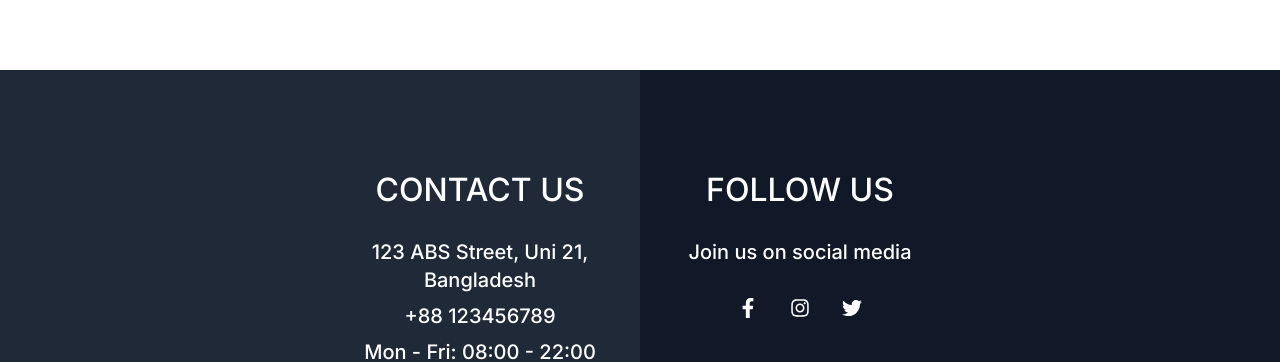
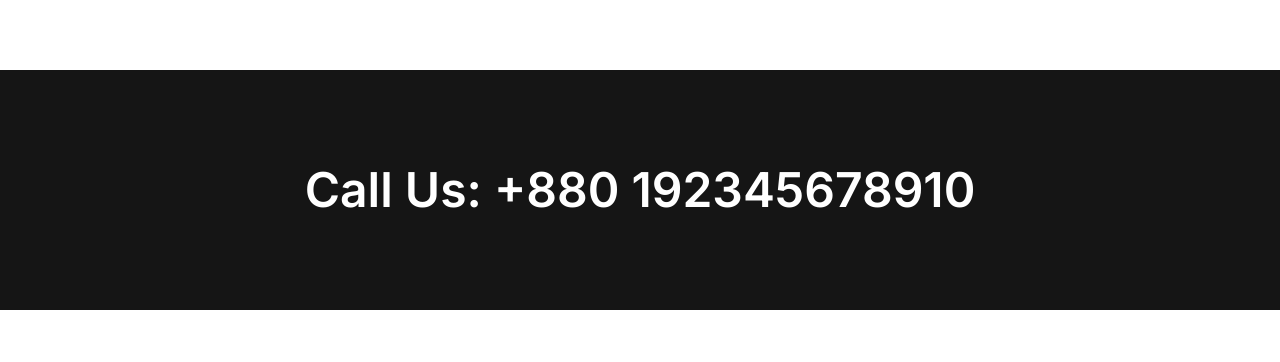
Before and after one commit to rockydey/bistro-boss-phb9-client, a React (Vite) app: page / in a window 1280 px wide. Shown: the part 2518-2880 px from the top of the page. Built offline with nearby package versions, Linux system fonts and the light colour scheme; no server answers.

Commit message:
call us section complete

```diff
--- /dev/null
+++ b/src/components/HomeComponents/CallUs/CallUs.jsx
@@ -0,0 +1,13 @@
+const CallUs = () => {
+  return (
+    <div className='max-w-screen-xl mx-auto my-24'>
+      <div className='bg-color3 py-24'>
+        <p className='font-semibold text-2xl md:text-5xl text-color4 text-center'>
+          Call Us: +880 192345678910
+        </p>
+      </div>
+    </div>
+  );
+};
+
+export default CallUs;
--- a/src/components/HomeComponents/Menu/Menu.jsx
+++ b/src/components/HomeComponents/Menu/Menu.jsx
@@ -25,7 +25,7 @@ const Menu = () => {
   return (
     <div className='max-w-screen-xl mx-auto my-24'>
       <SectionTitle heading='FROM OUR MENU' subHeading='Check it out' />
-      <div className='grid grid-cols-2 gap-6'>
+      <div className='grid grid-cols-1 px-3 md:px-5 lg:px-0 lg:grid-cols-2 gap-6'>
         {ourMenu.slice(0, 6).map((menu) => (
           <ShowMenu key={menu._id} menu={menu}></ShowMenu>
         ))}
--- a/src/components/HomeComponents/Menu/ShowMenu.jsx
+++ b/src/components/HomeComponents/Menu/ShowMenu.jsx
@@ -3,7 +3,7 @@ import PropTypes from "prop-types";
 const ShowMenu = ({ menu }) => {
   const { image, name, recipe, price } = menu;
   return (
-    <div className='flex gap-8 items-center'>
+    <div className='flex flex-col md:flex-row gap-8 md:items-center'>
       <div>
         <img
           className='w-32 rounded-r-full rounded-b-full'
@@ -12,7 +12,7 @@ const ShowMenu = ({ menu }) => {
         />
       </div>
       <div>
-        <div className='flex justify-between items-center mb-2'>
+        <div className='flex flex-col md:flex-row justify-between md:items-center mb-2'>
           <h3 className='font-cinzel uppercase text-xl text-color3'>
             {name} ------------------
           </h3>
--- a/src/pages/Home/Home.jsx
+++ b/src/pages/Home/Home.jsx
@@ -1,4 +1,5 @@
 import Banner from "../../components/HomeComponents/Banner/Banner";
+import CallUs from "../../components/HomeComponents/CallUs/CallUs";
 import ChefService from "../../components/HomeComponents/ChefService/ChefService";
 import Menu from "../../components/HomeComponents/Menu/Menu";
 import OnlineOrder from "../../components/HomeComponents/OnlineOrder/OnlineOrder";
@@ -10,6 +11,7 @@ const Home = () => {
       <OnlineOrder />
       <ChefService />
       <Menu />
+      <CallUs />
     </div>
   );
 };
```
